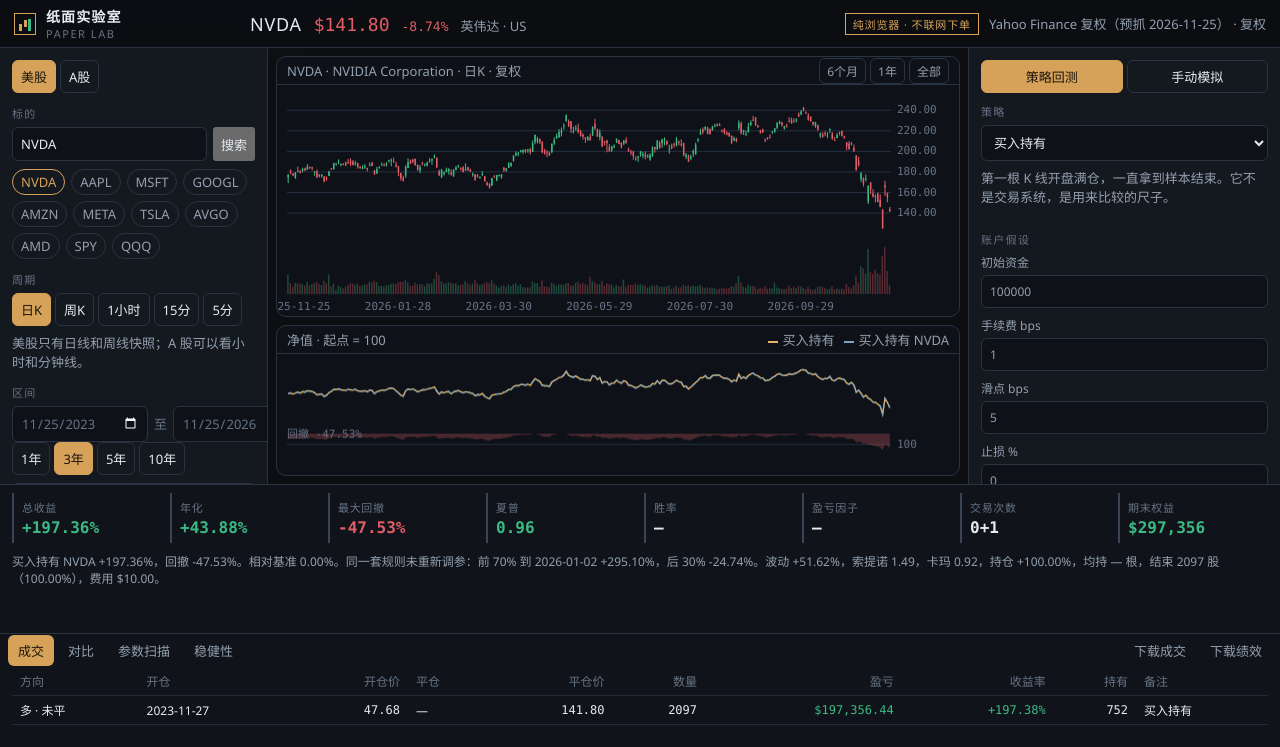
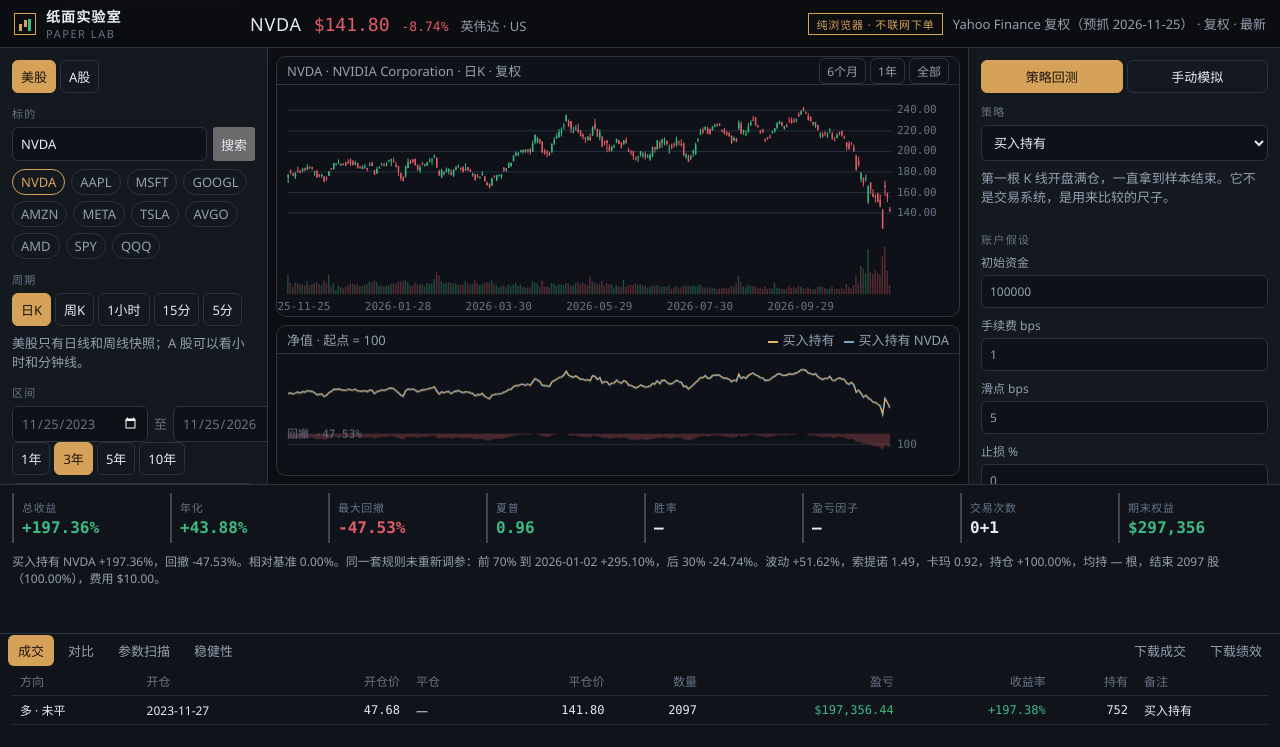
Before and after one commit to yyh66648/paper-lab, a plain HTML site: page docs/index.html in a window 1280 px wide. Drawn offline with Linux system fonts and the light colour scheme.

Commit message:
显示美股快照新鲜度，落后超过4天时标红提醒。

```diff
--- a/docs/app.js
+++ b/docs/app.js
@@ -168,7 +168,24 @@ function renderQuote() {
     <span class="px num ${tone(change)}">${fmt.money(price, quote?.currency || currency(), Math.abs(price) >= 100 ? 2 : 2)}</span>
     <span class="num ${tone(change)}">${fmt.pct(change)}</span>
     <span class="name">${name}${quote?.exchange ? " · " + quote.exchange : ""}</span>`;
-  $("dataSource").textContent = meta.source ? `${meta.source}${meta.adjusted ? " · 复权" : ""}` : "行情未连接";
+  const lastLabel = meta.end || state.bars.at(-1)?.label || "";
+  const staleDays = stalenessDays(lastLabel);
+  const freshTag = state.market === "us" && staleDays !== null
+    ? (staleDays <= 1 ? " · 最新" : staleDays <= 4 ? ` · 落后 ${staleDays} 天` : ` · 已过时 ${staleDays} 天`)
+    : "";
+  $("dataSource").textContent = meta.source
+    ? `${meta.source}${meta.adjusted ? " · 复权" : ""}${freshTag}`
+    : "行情未连接";
+  $("dataSource").className = state.market === "us" && staleDays > 4 ? "stale" : "";
+}
+
+function stalenessDays(label) {
+  if (!label) return null;
+  const date = new Date(String(label).slice(0, 10) + "T00:00:00Z");
+  if (Number.isNaN(date.getTime())) return null;
+  const today = new Date();
+  const todayUtc = Date.UTC(today.getUTCFullYear(), today.getUTCMonth(), today.getUTCDate());
+  return Math.max(0, Math.round((todayUtc - date.getTime()) / 86400000));
 }
 
 function renderStrategyForm() {
--- a/docs/style.css
+++ b/docs/style.css
@@ -78,6 +78,7 @@ button { cursor: pointer; }
   letter-spacing: 0.08em;
   font-size: 11px;
 }
+.top-meta #dataSource.stale { color: var(--down); }
 
 .shell {
   min-height: 0;
```
